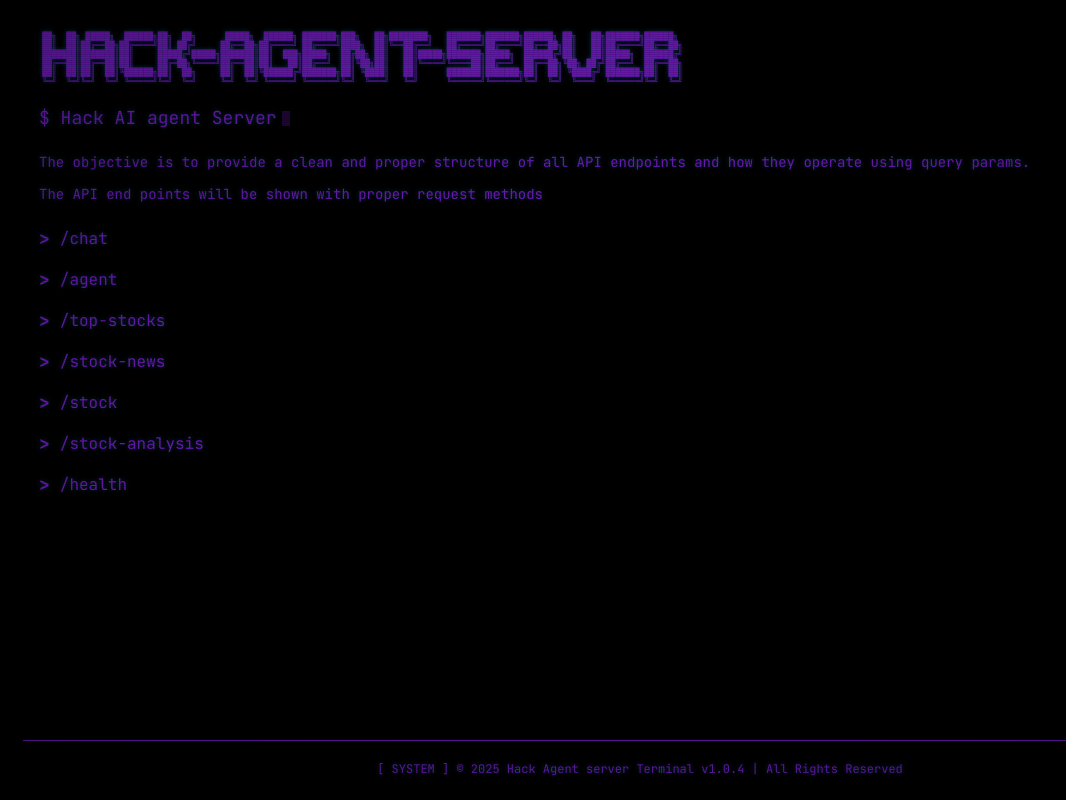
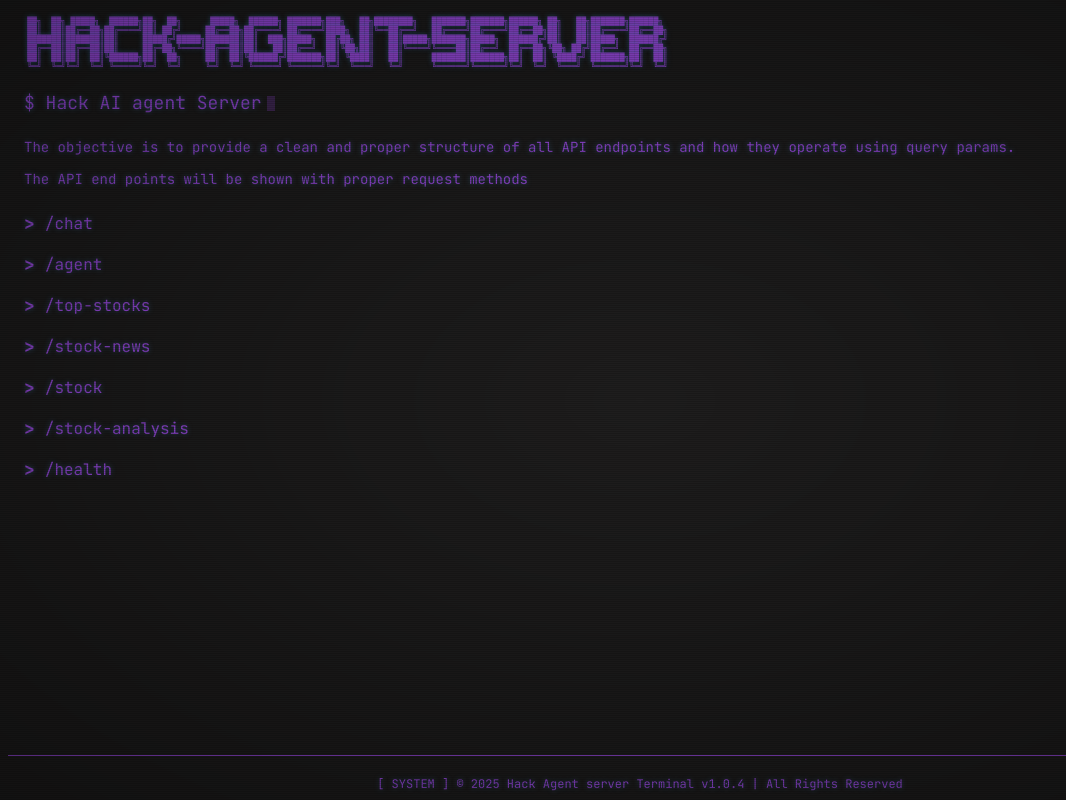
Before and after one commit to yashksaini-coder/Hack-Agno-Agent, a FastAPI app: page / in a window 1280 px wide. Shown: the whole page, without its empty margins (0-1066 px from the left). Run offline with FastAPI, Linux system fonts and the light colour scheme; some web fonts are replaced.

Commit message:
Update Dockerfile to use Python 3.12 and modify terminal styles in base.html

```diff
--- a/templates/base.html
+++ b/templates/base.html
@@ -9,9 +9,9 @@
     <link href="https://fonts.googleapis.com/css2?family=Fira+Sans+Condensed:ital,wght@0,100;0,200;0,300;0,400;0,500;0,600;0,700;0,800;0,900;1,100;1,200;1,300;1,400;1,500;1,600;1,700;1,800;1,900&family=JetBrains+Mono:ital,wght@0,100..800;1,100..800&family=Source+Code+Pro:ital,wght@0,200..900;1,200..900&display=swap" rel="stylesheet">
     <style>
         :root {
-            --terminal-color: #8b1eea;
-            --terminal-bg: #000000;
-            --terminal-glow: 0 0 5px rgba(26, 141, 230, 0.5);
+            --terminal-color: #9e4de6;
+            --terminal-bg: #1f1e1e;
+            --terminal-glow: 0 0 5px rgba(70, 150, 211, 0.5);
         }
 
         html {
@@ -19,7 +19,7 @@
             font-family: 'JetBrains Mono', monospace;
             box-sizing: border-box;
             font-size: 8px;
-            padding: 15px;
+
             display: flex;
             flex-direction: column;
             min-height: 100vh;
```
Also changed, not shown: 1 other file.
